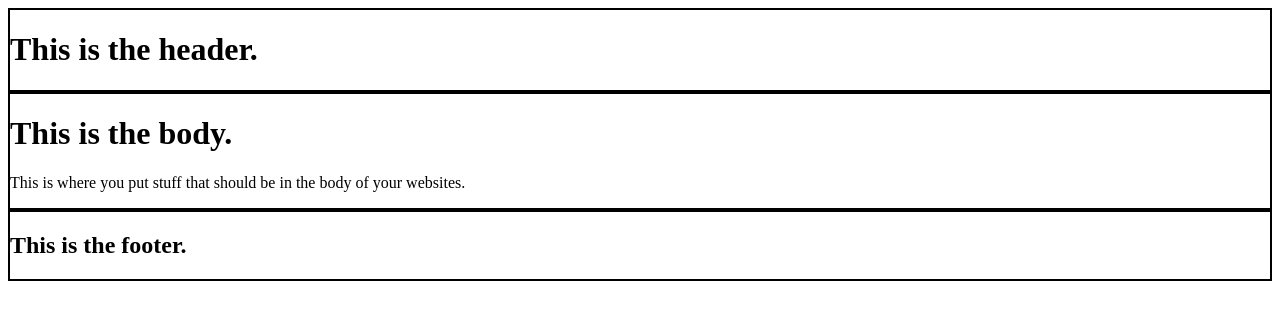
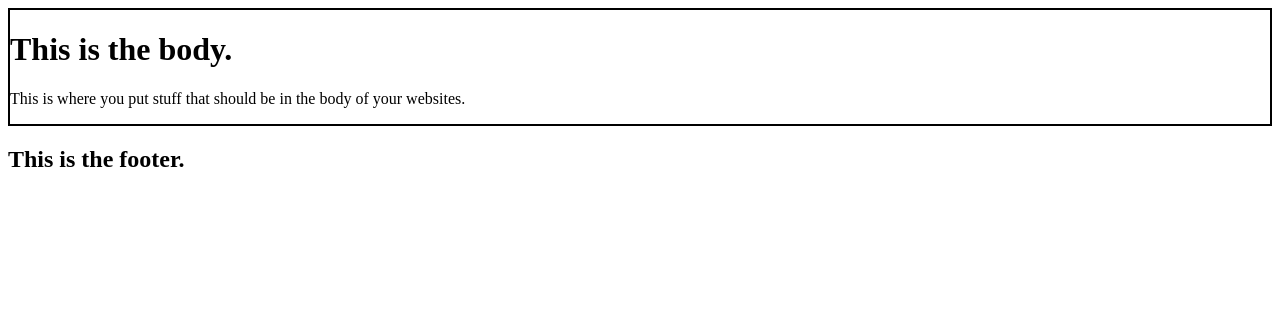
Before and after one commit to w3b3ye/djblog, a Django app: template personal/templates/personal/home.html in a window 1280 px wide. Shown: the top 320 px of the page. Run offline with Django 3.2, Linux system fonts and the light colour scheme; the template is opened without the code that fills it, so the values that code supplies are empty.

Commit message:
Updated base template

```diff
--- a/templates/base.html
+++ b/templates/base.html
@@ -2,9 +2,14 @@
 <html>
 
 <head>
-    <div style="border: 2px solid #000;">
-        <h1>This is the header.</h1>
-    </div>
+    <title>This is the title.</title>
+
+    {% if request.user.is_authenticated %}
+        <p>Hello, {{request.user.username}} | <a href="{% url 'logout' %}">Logout</a></p>
+    {% else %}
+
+    {% endif %}
+
 </head>
 
 <body>
@@ -15,9 +20,9 @@
 
 </body>
 <footer>
-    <div style="border: 2px solid #000;">
+
         <h2>This is the footer.</h2>
-    </div>
+
 </footer>
 
 </html>
```
